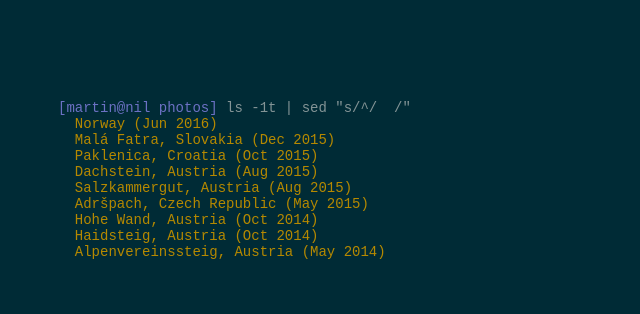
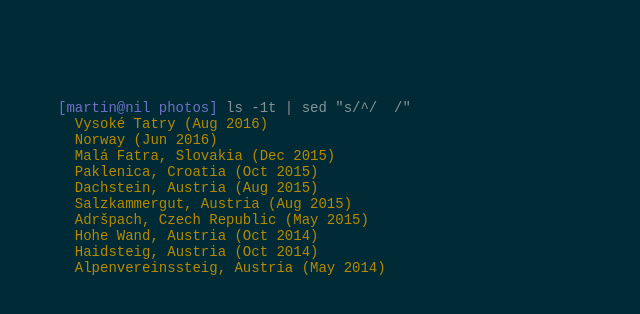
Before and after one commit to mprpic/nil.bz, a Flask app: page /photos in a window 1280 px wide. Shown: the top 314 px of the page, without its empty margins (0-640 px from the left). Run offline with Flask 2, Linux system fonts and the light colour scheme.

Commit message:
Add link to Tatry pics

```diff
--- a/app/templates/photos.html
+++ b/app/templates/photos.html
@@ -4,6 +4,7 @@
 {% block content %}
 <pre>
 <span class="prompt">[martin@nil photos]</span> ls -1t | sed "s/^/  /"
+  <a href="/photos/vysoke-tatry_Aug2016">Vysoké Tatry (Aug 2016)</a>
   <a href="/photos/norway_Jun2016">Norway (Jun 2016)</a>
   <a href="/photos/mala_fatra_Dec2015">Malá Fatra, Slovakia (Dec 2015)</a>
   <a href="/photos/paklenica_Oct2015">Paklenica, Croatia (Oct 2015)</a>
```
